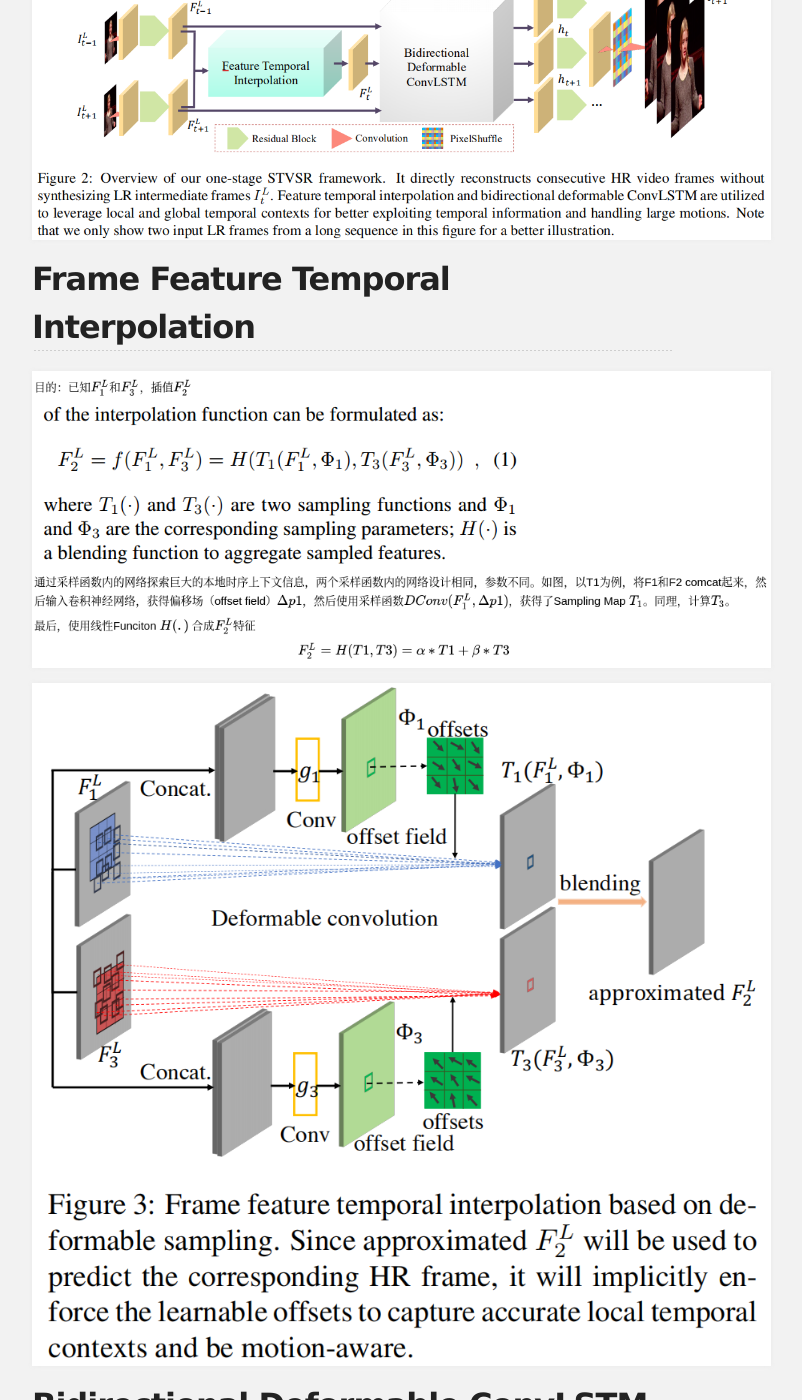
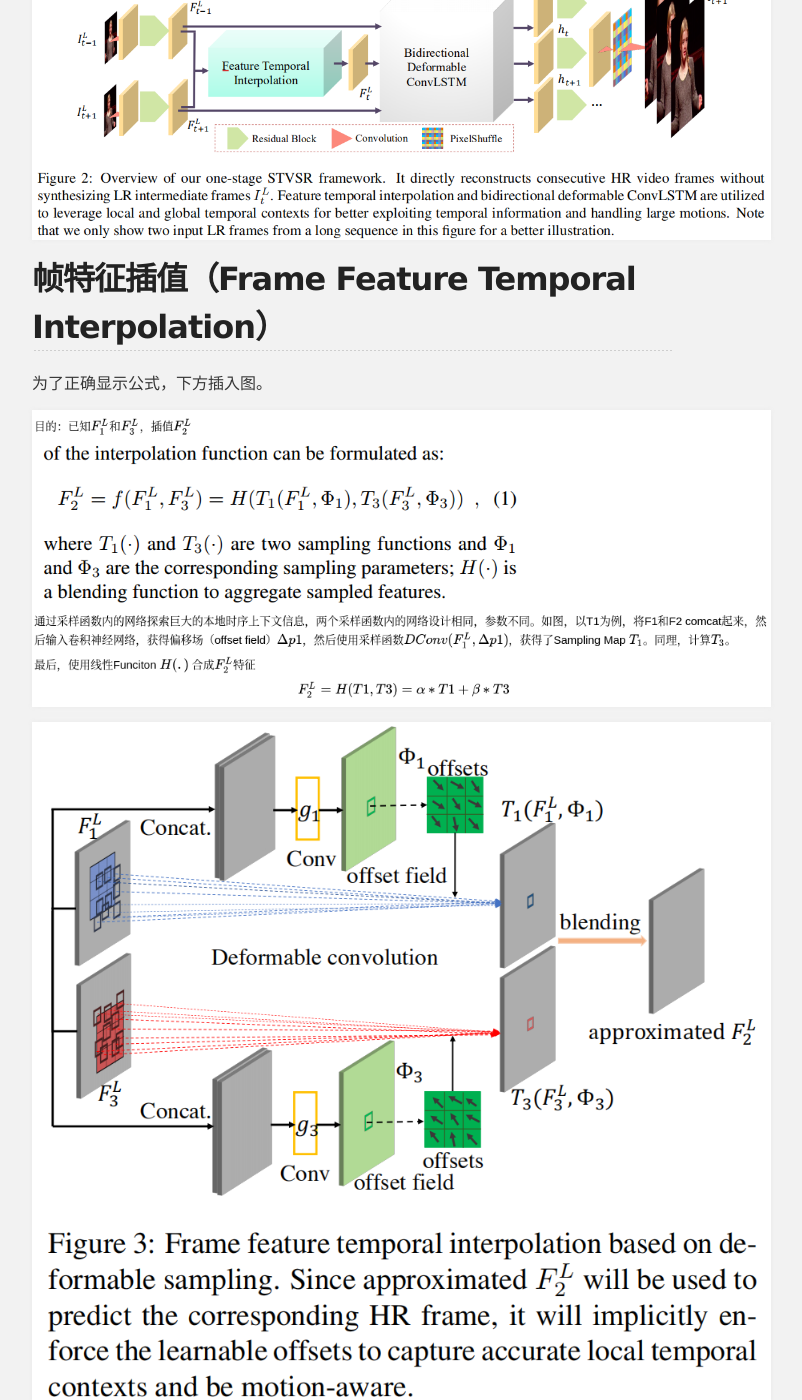
Before and after one commit to lankning/Super-Resolution, a Jekyll site: the page built from docs/One-Stage-STVSR.md, in a window 1280 px wide and 1400 px high, scrolled down 2028 px. Shown: the whole window, without its empty margins (288-1090 px from the left). Built offline with Jekyll 4.4.1, drawn with Linux system fonts in a browser that asks for light colours; our own code applies the rules of GitHub Pages for plain Markdown files; some of the changed text lies outside the part shown.

```diff
--- a/docs/One-Stage-STVSR.md
+++ b/docs/One-Stage-STVSR.md
@@ -60,13 +60,15 @@ RNN可以缓解sequence-to-sequence learning，它们可以放进VSR问题中来
 
 ![net-arch](./One-Stage-STVSR/net-arch.png)
 
-## Frame Feature Temporal Interpolation
+## 帧特征插值（Frame Feature Temporal Interpolation）
+
+为了正确显示公式，下方插入图。
 
 ![feature interpolation formula](./One-Stage-STVSR/feature interpolation.png)
 
 ![frame feature fig](./One-Stage-STVSR/frame feature fig.png)
 
-## Bidirectional Deformable ConvLSTM
+## 双向可变卷积LSTM（Bidirectional Deformable ConvLSTM）
 
 
 
```
Also changed, not shown: docs/DUF.md (+4 -2 lines), README.md.
